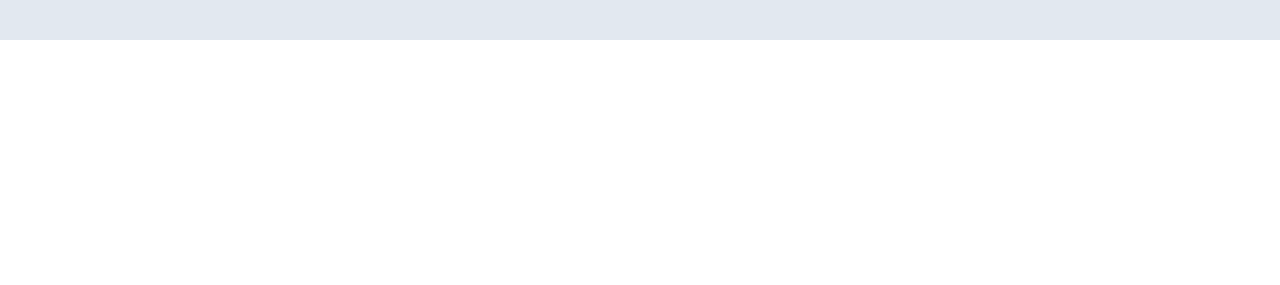
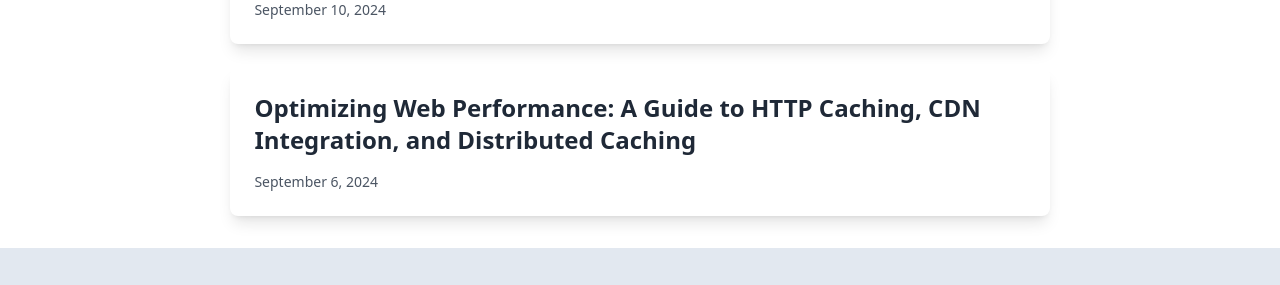
Before and after one commit to sayyedulawwab/portfolio, an Astro site: page /blog in a window 1280 px wide. Shown: the part 1412-1697 px from the top of the page. Before the commit the page ends 1452 px from the top, so only its background shows below. Built offline with nearby package versions, Linux system fonts and the light colour scheme; Astro itself is replaced by a stand-in of ours.

Commit message:
fix date time

```diff
--- a/src/components/RecentArticles.astro
+++ b/src/components/RecentArticles.astro
@@ -3,15 +3,16 @@ import { getCollection, type CollectionEntry } from 'astro:content';
 const allPosts = (await getCollection('blog'))
   .sort(
     (a: CollectionEntry<'blog'>, b: CollectionEntry<'blog'>) =>
-      b.data.publishedOn.valueOf() - a.data.publishedOn.valueOf()
+      new Date(b.data.publishedOn + 'T00:00:00').getTime() -
+      new Date(a.data.publishedOn + 'T00:00:00').getTime()
   )
   .filter(
     (post: CollectionEntry<'blog'>) =>
-      post.data.publishedOn.toLocaleDateString() <=
-      new Date().toLocaleDateString()
+      new Date(post.data.publishedOn + 'T00:00:00').getTime() <=
+      new Date().getTime()
   )
   .slice(0, 3);
-function formatDate(date: Date): string {
+function formatDate(date: string): string {
   const options: Intl.DateTimeFormatOptions = {
     year: 'numeric',
     month: 'long',
--- a/src/content/blog/a-comprehensive-guide-to-designing-an-api-from-scratch-with-aspnet-core-and-clean-architecture-domain-driven-design-cqrs.md
+++ b/src/content/blog/a-comprehensive-guide-to-designing-an-api-from-scratch-with-aspnet-core-and-clean-architecture-domain-driven-design-cqrs.md
@@ -1,6 +1,6 @@
 ---
 title: 'A Comprehensive Guide to Designing an API from Scratch with ASP.NET Core and Clean Architecture, Domain Driven Design (DDD), CQRS'
-publishedOn: 2024-09-10
+publishedOn: '2024-09-10'
 slug: 'a-comprehensive-guide-to-designing-an-api-from-scratch-with-aspnet-core-and-clean-architecture-domain-driven-design-cqrs'
 metaDescription: 'A Comprehensive Guide to Designing an API from Scratch with ASP.NET Core and Clean Architecture, Domain Driven Design (DDD), CQRS'
 setup: |
--- a/src/content/blog/a-practical-guide-to-solid-principles-for-backend-developers.md
+++ b/src/content/blog/a-practical-guide-to-solid-principles-for-backend-developers.md
@@ -1,6 +1,6 @@
 ---
 title: 'A Practical Guide to SOLID Principles for Backend Developers'
-publishedOn: 2025-01-28
+publishedOn: '2025-01-28'
 slug: 'a-practical-guide-to-solid-principles-for-backend-developers'
 metaDescription: 'Learn to apply the SOLID principles in backend development with practical C# examples for clean, scalable, and maintainable code.'
 setup: |
--- a/src/content/blog/building-a-real-time-chat-service-with-net-core-and-signalr.md
+++ b/src/content/blog/building-a-real-time-chat-service-with-net-core-and-signalr.md
@@ -1,6 +1,6 @@
 ---
 title: 'Building a Real-Time Chat Service with .NET Core and SignalR'
-publishedOn: 2024-12-14
+publishedOn: '2024-12-14'
 slug: 'building-a-real-time-chat-service-with-net-core-and-signalr'
 metaDescription: 'Building a Real-Time Chat Service with .NET Core and SignalR'
 setup: |
--- a/src/content/blog/choosing-between-ef-core-and-dapper-benchmarking-performance-and-efficiency.md
+++ b/src/content/blog/choosing-between-ef-core-and-dapper-benchmarking-performance-and-efficiency.md
@@ -1,6 +1,6 @@
 ---
 title: 'Choosing Between EF Core and Dapper — Benchmarking Performance and Efficiency'
-publishedOn: 2024-11-01
+publishedOn: '2024-11-01'
 slug: 'choosing-between-ef-core-and-dapper-benchmarking-performance-and-efficiency'
 metaDescription: 'Choosing Between EF Core and Dapper — Benchmarking Performance and Efficiency'
 ---
--- a/src/content/blog/first-attempt-to-build-microservice-based-ecommerce-api-with-net-core-clean-architecture-and-ddd.md
+++ b/src/content/blog/first-attempt-to-build-microservice-based-ecommerce-api-with-net-core-clean-architecture-and-ddd.md
@@ -1,6 +1,6 @@
 ---
 title: 'First attempt to build Microservice-Based API with .NET Core, Clean Architecture, and DDD'
-publishedOn: 2024-11-18
+publishedOn: '2024-11-18'
 slug: 'first-attempt-to-build-microservice-based-ecommerce-api-with-net-core-clean-architecture-and-ddd'
 metaDescription: 'First attempt to build Microservice-Based API with .NET Core, Clean Architecture, and DDD'
 ---
--- a/src/content/blog/leveraging-vertical-slice-architecture-with-clean-architecture-for-scalable-maintainable-systems.md
+++ b/src/content/blog/leveraging-vertical-slice-architecture-with-clean-architecture-for-scalable-maintainable-systems.md
@@ -1,6 +1,6 @@
 ---
 title: 'Leveraging Vertical Slice Architecture with Clean Architecture for Scalable, Maintainable Systems'
-publishedOn: 2024-12-20
+publishedOn: '2024-12-20'
 slug: 'leveraging-vertical-slice-architecture-with-clean-architecture-for-scalable-maintainable-systems'
 metaDescription: 'Leveraging Vertical Slice Architecture with Clean Architecture for Scalable, Maintainable Systems'
 setup: |
--- a/src/content/blog/optimizing-web-performance-a-guide-to-http-caching-cdn-integration-and-distributed-caching.md
+++ b/src/content/blog/optimizing-web-performance-a-guide-to-http-caching-cdn-integration-and-distributed-caching.md
@@ -1,6 +1,6 @@
 ---
 title: 'Optimizing Web Performance: A Guide to HTTP Caching, CDN Integration, and Distributed Caching'
-publishedOn: 2024-09-06
+publishedOn: '2024-09-06'
 slug: 'optimizing-web-performance-a-guide-to-http-caching-cdn-integration-and-distributed-caching'
 metaDescription: 'Optimizing Web Performance: A Guide to HTTP Caching, CDN Integration, and Distributed Caching'
 ---
--- a/src/content/blog/refactoring-the-e-commerce-microservice-project-introducing-a-shared-kernel-and-enhanced-error-handling.md
+++ b/src/content/blog/refactoring-the-e-commerce-microservice-project-introducing-a-shared-kernel-and-enhanced-error-handling.md
@@ -1,6 +1,6 @@
 ---
 title: 'Refactoring the E-Commerce Microservice Project — Introducing a Shared Kernel and Enhanced Error Handling'
-publishedOn: 2024-11-24
+publishedOn: '2024-11-24'
 slug: 'refactoring-the-e-commerce-microservice-project-introducing-a-shared-kernel-and-enhanced-error-handling'
 metaDescription: 'Refactoring the E-Commerce Microservice Project — Introducing a Shared Kernel and Enhanced Error Handling'
 ---
--- a/src/content/blog/the-evolution-of-http-understanding-http-09-http-10-http-11-http-2-and-http-3.md
+++ b/src/content/blog/the-evolution-of-http-understanding-http-09-http-10-http-11-http-2-and-http-3.md
@@ -1,6 +1,6 @@
 ---
 title: 'The Evolution of HTTP - Understanding HTTP 0.9, HTTP 1.0, HTTP 1.1, HTTP 2 and HTTP 3'
-publishedOn: 2025-02-02
+publishedOn: '2025-02-02'
 slug: 'the-evolution-of-http-understanding-http-09-http-10-http-11-http-2-and-http-3'
 metaDescription: 'Learn everything about HTTP, from its early versions (HTTP/0.9, HTTP/1.0, HTTP/1.1) to modern advancements like HTTP/2 and HTTP/3. Understand key features, improvements, and how HTTP powers the web today.'
 setup: |
--- a/src/content/blog/understanding-the-4-principles-of-object-oriented-programming-in-csharp-with-examples.md
+++ b/src/content/blog/understanding-the-4-principles-of-object-oriented-programming-in-csharp-with-examples.md
@@ -1,6 +1,6 @@
 ---
 title: 'Understanding the 4 Principles of Object-Oriented Programming in C# with Examples'
-publishedOn: 2025-01-24
+publishedOn: '2025-01-24'
 slug: 'understanding-the-4-principles-of-object-oriented-programming-in-csharp-with-examples'
 metaDescription: 'Learn the four principles of Object-Oriented Programming—Encapsulation, Abstraction, Inheritance, and Polymorphism—explained with clear C# examples. Perfect for beginners to strengthen their programming foundations!'
 setup: |
--- a/src/content/config.ts
+++ b/src/content/config.ts
@@ -5,7 +5,7 @@ const blogCollection = defineCollection({
   type: 'content', // v2.5.0 and later
   schema: z.object({
     title: z.string(),
-    publishedOn: z.date(),
+    publishedOn: z.string(),
     metaDescription: z.string(),
   }),
 });
--- a/src/pages/blog.astro
+++ b/src/pages/blog.astro
@@ -4,14 +4,15 @@ import BaseLayout from '../layouts/BaseLayout.astro';
 const allPosts = (await getCollection('blog'))
   .sort(
     (a: CollectionEntry<'blog'>, b: CollectionEntry<'blog'>) =>
-      b.data.publishedOn.valueOf() - a.data.publishedOn.valueOf()
+      new Date(b.data.publishedOn + 'T00:00:00').getTime() -
+      new Date(a.data.publishedOn + 'T00:00:00').getTime()
   )
   .filter(
     (post: CollectionEntry<'blog'>) =>
-      post.data.publishedOn.toLocaleDateString() <=
-      new Date().toLocaleDateString()
+      new Date(post.data.publishedOn + 'T00:00:00').getTime() <=
+      new Date().getTime()
   );
-function formatDate(date: Date): string {
+function formatDate(date: string): string {
   const options: Intl.DateTimeFormatOptions = {
     year: 'numeric',
     month: 'long',
```
